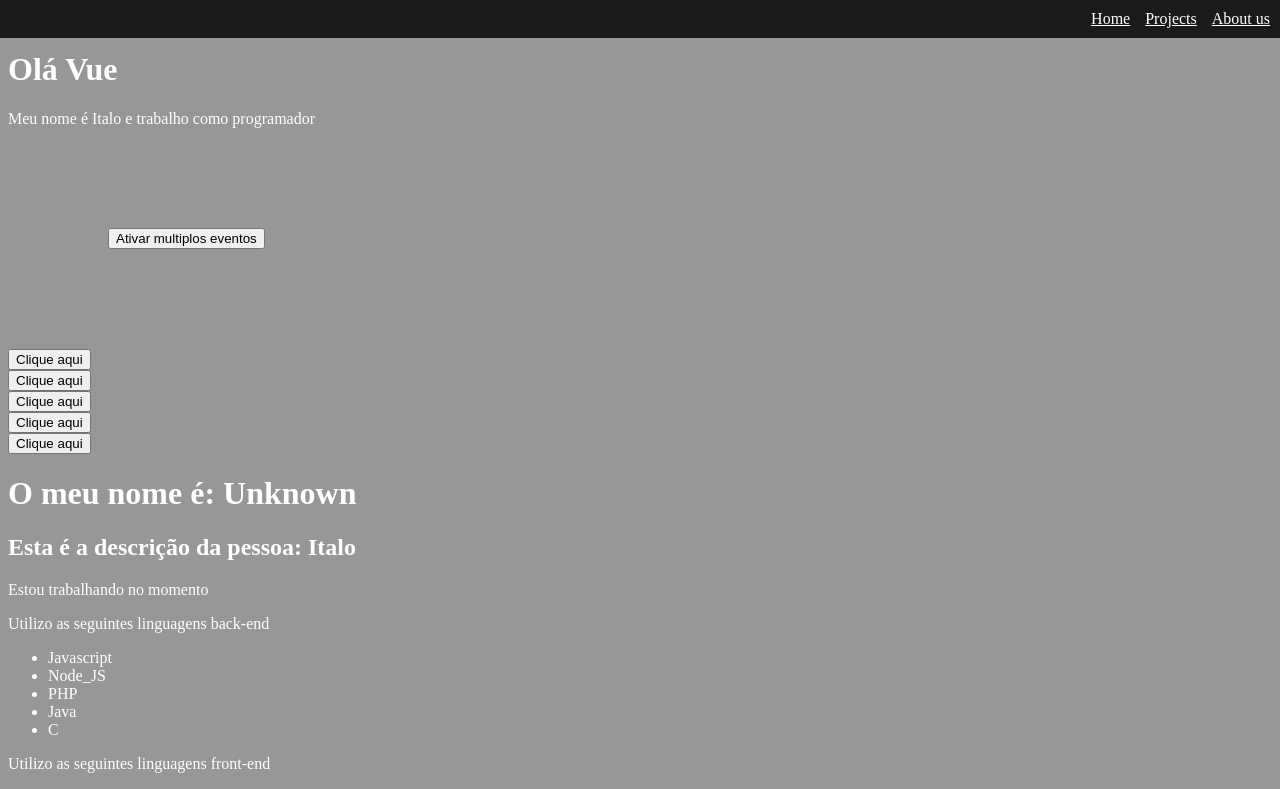
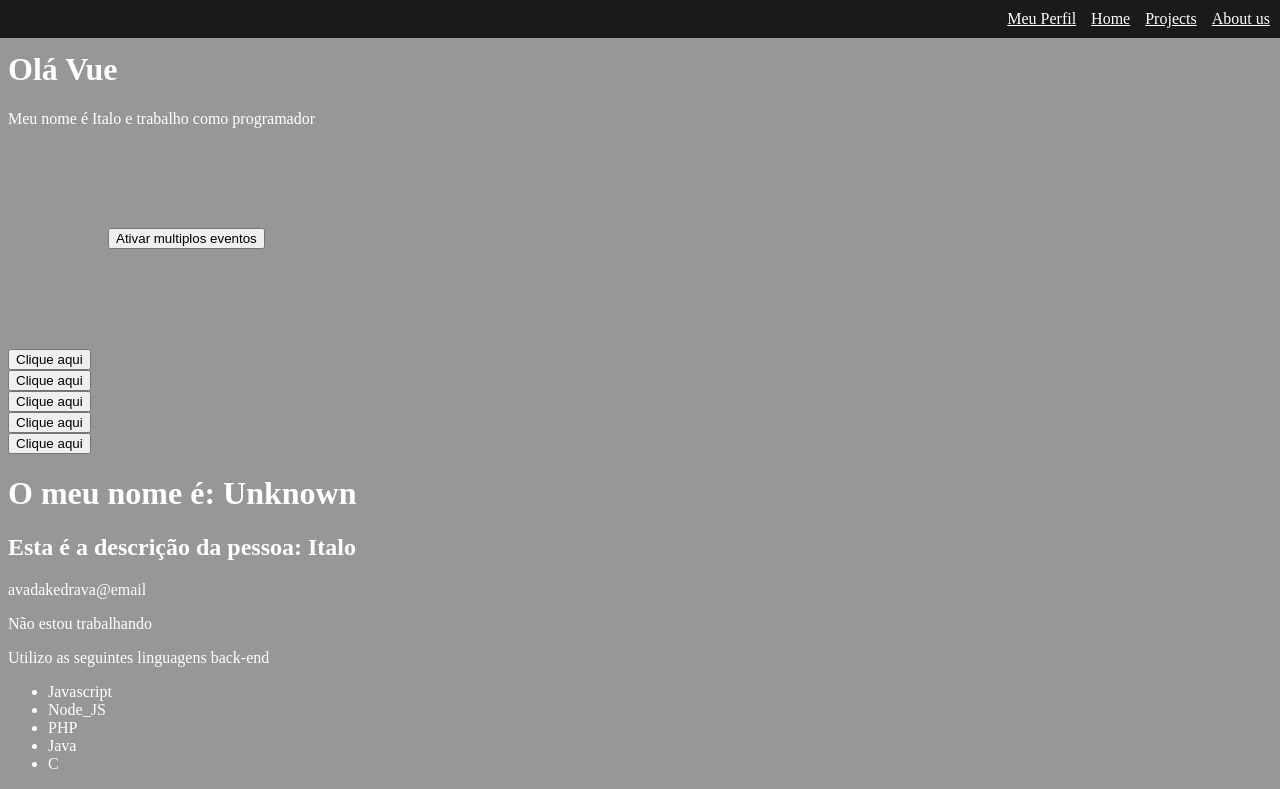
Before and after one commit to italoknd/VueJS-Curso, a Vue app in the folder 2_projeto_vue/: page / in a window 1280 px wide. Shown: the top 789 px of the page. Built offline with nearby package versions, Linux system fonts and the light colour scheme.

Commit message:
trabalhando a propriedade props

```diff
--- a/2_projeto_vue/src/App.vue
+++ b/2_projeto_vue/src/App.vue
@@ -1,6 +1,6 @@
 <template>
   <div>
-    <Header/>
+    <Header :esta_logado=true />
     <PrimeiroComponente/>
     <LifeCycle/>
     <Pessoa/>
--- a/2_projeto_vue/src/components/Header.vue
+++ b/2_projeto_vue/src/components/Header.vue
@@ -1,6 +1,7 @@
 <template>
   <div>
     <ul>
+      <li v-if="esta_logado"><a href="#">Meu Perfil</a></li>
       <li><a href="#">Home</a></li>
       <li><a href="#">Projects</a></li>
       <li><a href="#">About us</a></li>
@@ -11,6 +12,7 @@
 <script>
 export default {
   name: "Header",
+  props:["esta_logado"]
 }
 </script>
 
--- a/2_projeto_vue/src/components/Info.vue
+++ b/2_projeto_vue/src/components/Info.vue
@@ -1,5 +1,6 @@
 <template>
   <div>
+    <p>{{compEmail}}</p>
     <p v-if="esta_trabalhando">Estou trabalhando no momento</p>
     <p v-else>Não estou trabalhando</p>
     <p>Utilizo as seguintes linguagens back-end</p>
@@ -26,11 +27,14 @@
 
 export default {
   name: 'info',
+  props:{
+    compEmail: String,
+    email: String,
+    esta_trabalhando: Boolean
+  },
   data() {
     return {
-      esta_trabalhando: true,
       mostrar_email: false,
-      email: "EMAIL@gmail.com",
       meu_link: "https://google.com",
       buttonText: "Mostrar email",
 
--- a/2_projeto_vue/src/components/Pessoa.vue
+++ b/2_projeto_vue/src/components/Pessoa.vue
@@ -1,12 +1,13 @@
 <template>
   <div>
     <h2>Esta é a descrição da pessoa: {{name}}</h2>
-     <Info/>
+     <Info :email="email" :esta_trabalhando=false compEmail="avadakedrava@email" />
   </div>
 </template>
 
 <script>
 import Info from './Info.vue'
+
   export default{
     name: 'Pessoa',
     components:{
@@ -14,7 +15,8 @@
     },
     data(){
       return{
-        name: "Italo"
+        name: "Italo",
+        email: "italo@kakak.com"
       }
     }
   }
```
